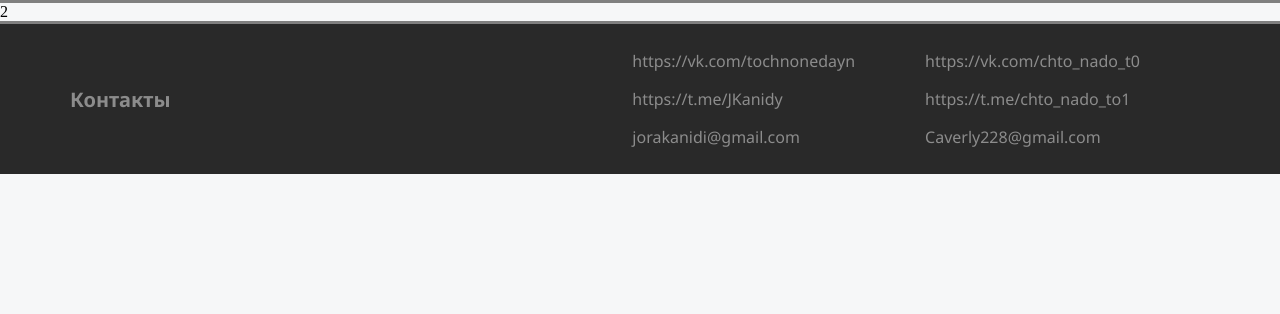
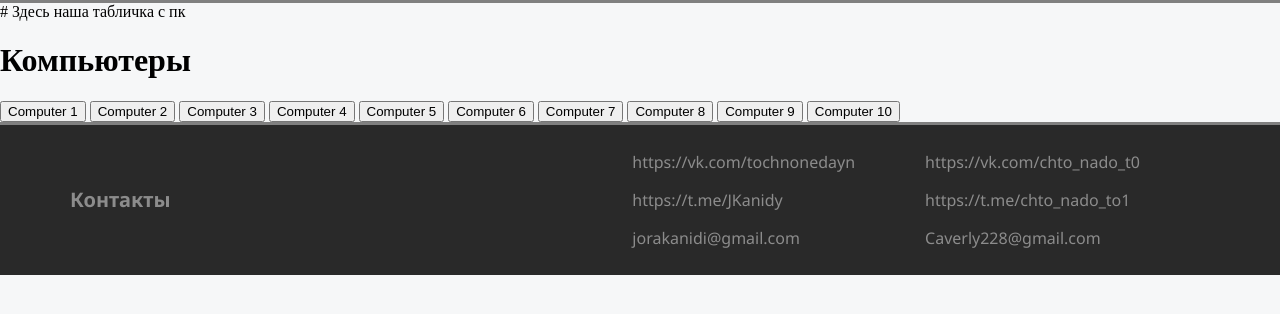
Before and after one commit to JKanidy/reservation, a Django app: page /products/ in a window 1280 px wide. Shown: the part 48-362 px from the top of the page. Run offline with Django 5.2, Linux system fonts and the light colour scheme; parts of the project's set-up code (start-up, migrations or seed data) failed here and were passed over.

Commit message:
начинания на бронирование (надо походу вместе думать, я не куриваю почему не работает)

```diff
--- /dev/null
+++ b/products/templates/products/computers_list.html
@@ -0,0 +1,36 @@
+# Здесь наша табличка с пк
+
+    <h1>Компьютеры</h1>
+
+    <button onclick="reserveComputer(1)" href="{% url 'products:reserve_computer' computer_name=1 %}">Computer 1</button>
+    <button onclick="reserveComputer(2)" href="{% url 'products:reserve_computer' computer_name=2 %}">Computer 2</button>
+    <button onclick="reserveComputer(3)" href="{% url 'products:reserve_computer' computer_name=3 %}">Computer 3</button>
+    <button onclick="reserveComputer(4)" href="{% url 'products:reserve_computer' computer_name=4 %}">Computer 4</button>
+    <button onclick="reserveComputer(5)" href="{% url 'products:reserve_computer' computer_name=5 %}">Computer 5</button>
+    <button onclick="reserveComputer(6)" href="{% url 'products:reserve_computer' computer_name=6 %}">Computer 6</button>
+    <button onclick="reserveComputer(7)" href="{% url 'products:reserve_computer' computer_name=7 %}">Computer 7</button>
+    <button onclick="reserveComputer(8)" href="{% url 'products:reserve_computer' computer_name=8 %}">Computer 8</button>
+    <button onclick="reserveComputer(9)" href="{% url 'products:reserve_computer' computer_name=9 %}">Computer 9</button>
+    <button onclick="reserveComputer(10)" href="{% url 'products:reserve_computer' computer_name=10 %}">Computer 10</button>
+
+    <script>
+        function reserveComputer(computerId) {
+            fetch(`/reserve/${computerId}`, {
+                method: 'POST',
+                headers: {
+                    'Content-Type': 'application/json'
+                },
+                body: JSON.stringify({
+                    computer_id: computerId
+                })
+            }).then(response => {
+                if (response.ok) {
+                    alert('Computer reserved successfully!');
+                } else {
+                    alert('Computer is already reserved.');
+                }
+            }).catch(error => {
+                console.error('Error:', error);
+            });
+        }
+    </script>
--- a/products/templates/products/products.html
+++ b/products/templates/products/products.html
@@ -10,5 +10,5 @@
 {% endblock %}
 
 {% block main %}
-    2
+    {% include 'products/computers_list.html' %}
 {% endblock %}
--- a/products/urls.py
+++ b/products/urls.py
@@ -1,8 +1,9 @@
 from django.urls import path
-from products.views import products
+from products.views import products, reserve_computer
 
 app_name = 'products'
 
 urlpatterns = [
     path('', products, name='index'),
+    path('computers_list/<int:computer_name>/', reserve_computer, name='reserve_computer'),
 ]
--- a/products/views.py
+++ b/products/views.py
@@ -1,4 +1,6 @@
-from django.shortcuts import render
+from django.shortcuts import render, HttpResponseRedirect
+from products.models import Computers, Reservations
+from users.models import User
 
 # Create your views here.
 def index(request):
@@ -7,6 +9,18 @@ def index(request):
     return render(request, 'products/index.html', context)
 
 def products(request):
-    context = {'title': 'Забронировать',
-               }
+    context = {
+        'title': 'Забронировать',
+        'reservations': Reservations.objects.all(),
+    }
     return render(request, 'products/products.html', context)
+
+def reserve_computer(request, computer_name):
+    computer = Computers.objects.get(id=computer_name)
+    reservation = Reservations.objects.filter(user_id=request.user, computer_id=computer)
+
+    if not reservation.exists():
+        Reservations.objects.create(user_id=request.user, computer_id=computer)
+    #else:
+    #Написать, что уже забронирован пк
+    return HttpResponseRedirect(request.META['HTTP_REFERER'])
```
Also changed, not shown: products/models.py (+3 -4 lines), products/migrations/0005_remove_reservations_reservation_date_and_more.py (added).
